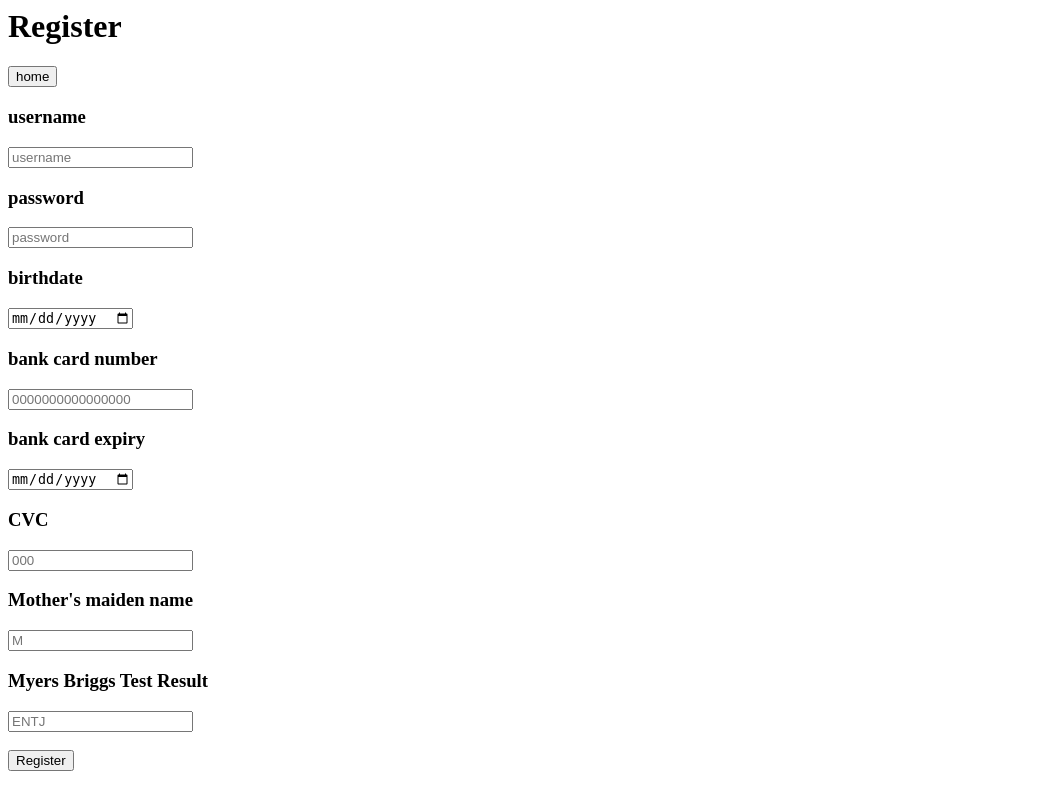
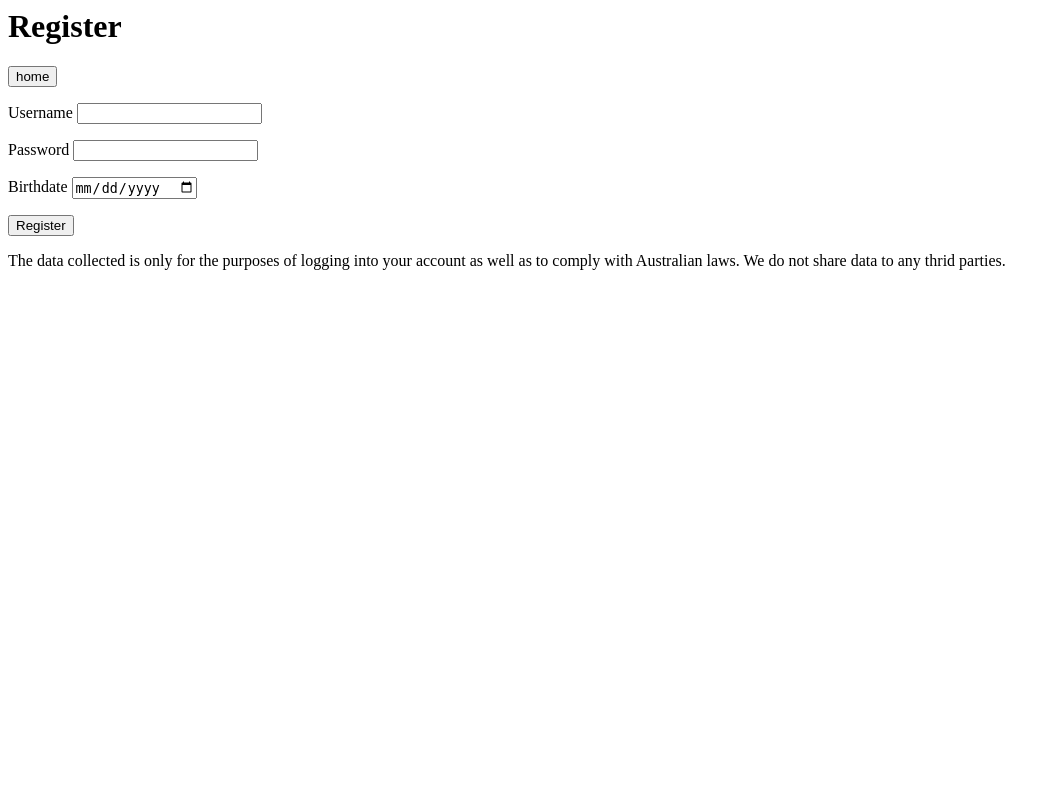
Before and after one commit to MissMcDermott/12SOE-Security-Website, a Flask app: page /register in a window 1280 px wide. Shown: the whole page, without its empty margins (0-1060 px from the left). Run offline with Flask 3, Linux system fonts and the light colour scheme; parts of the project's set-up code (start-up, migrations or seed data) failed here and were passed over.

Commit message:
Many additions
Route used as an API along with a test file, admin authorisation, exception management

```diff
--- a/Insecure Site/App.py
+++ b/Insecure Site/App.py
@@ -1,9 +1,18 @@
-from flask import Flask, render_template, request, redirect, url_for
+from flask import Flask, render_template, request, redirect, url_for, abort, session
 from flask_login import LoginManager, UserMixin, login_user, logout_user, login_required, current_user
 import sqlite3
+from functools import wraps
+from werkzeug.security import generate_password_hash, check_password_hash
+import werkzeug.exceptions
+from flask_wtf import FlaskForm
+from wtforms import StringField, PasswordField, DateField, SubmitField
+from wtforms.validators import InputRequired, Length, DateRange
+import json
+from flask_httpauth import HTTPBasicAuth
 
 app = Flask(__name__)
 app.config['SECRET_KEY'] = 'very_secret'
+auth = HTTPBasicAuth()
 
 loginManager = LoginManager()
 loginManager.init_app(app)
@@ -17,12 +26,7 @@ connect.execute('''
     username TEXT NOT NULL,
     password TEXT NOT NULL,
     admin BINARY NOT NULL,
-    birthDate DATE,
-    cardNum TEXT,
-    expiry DATE,
-    cvc INTEGER,
-    maiden TEXT,
-    mbti TEXT
+    birthDate DATE
     )
     ''')
 
@@ -37,18 +41,62 @@ connect.execute('''
 #connect.execute(''' DROP TABLE USERS''')
 
 class User(UserMixin):
-     def __init__(self, id, username, password):
+     def __init__(self, id, username, password, admin=0):
           self.id = id
           self.username = username
           self.password = password
+          self.admin = admin
+
+class RegisterForm(FlaskForm):
+    username = StringField("Username", validators = [InputRequired("Username required"), Length(min=5, max=25, message= "Username must be between 5 and 25 characters")])
+    password = PasswordField("Password", validators=[InputRequired("Password required"), Length(min=10, max=128, message = "Password must be at least 10 characters and shorter than 128 characters")])
+    birthDate = DateField("Birthdate", validators=[InputRequired("birthdate required"), DateRange(max=(2016,1,1), message = "You must be older to register")])
+    submit = SubmitField("Register")
 
 @loginManager.user_loader
 def loadUser(id):
     with sqlite3.connect("database.db") as conn:
         user = conn.execute('SELECT * FROM USERS WHERE id = ?', (id,)).fetchone()
         if user:
-             return User(user[0], user[1], user[2])
+             return User(user[0], user[1], user[2], user[3])
         return None
+
+@auth.verify_password
+def verify_password(username, password):
+     with sqlite3.connect("database.db") as conn:
+            cursor = conn.cursor()
+
+            cursor.execute("SELECT * FROM USERS WHERE username = ? LIMIT 1", (username,))
+            userRow = cursor.fetchone()
+
+            if not userRow is None and check_password_hash(userRow[2], password):
+                return username
+
+def admin_required(f):
+    @wraps(f)
+    def decorated_function(*args, **kwargs):
+        if not current_user.is_authenticated or not current_user.admin:
+            abort(403)
+        return f(*args, **kwargs)
+    return decorated_function
+
+
+#error handlers
+@app.errorhandler(werkzeug.exceptions.BadRequest)
+def handleBadRequest(e):
+    return "Bad request!", 400
+
+
+
+@app.errorhandler(werkzeug.exceptions.Forbidden)
+def handleBadRequest(e):
+    return "You are fobidden from accessing this page", 403
+
+
+
+@app.errorhandler(werkzeug.exceptions.NotFound)
+def handleNotFound(e):
+    return render_template("notFound.html"), 404
 
 #home page
 @app.route('/')
@@ -61,51 +109,46 @@ def login():
     if request.method == "POST":
         username = request.form.get("username")
         password = request.form.get("password")
+        try:
+            with sqlite3.connect("database.db") as conn:
+                cursor = conn.cursor()
 
-        with sqlite3.connect("database.db") as conn:
-            cursor = conn.cursor()
+                cursor.execute("SELECT * FROM USERS WHERE username = ? LIMIT 1", (username,))
+                userRow = cursor.fetchone()
 
-            cursor.execute("SELECT * FROM USERS WHERE username = ? LIMIT 1", (username,))
-            userRow = cursor.fetchone()
+                if userRow is None or not check_password_hash(userRow[2], password):
+                    return render_template('login.html', error= "invalid username or password")
 
-            if userRow is None:
-                return render_template('login.html', error= "invalid username")
+                user = User(userRow[0], userRow[1], userRow[2], userRow[3])
+                login_user(user)
 
-            if userRow[2] != password:
-                return render_template('login.html', error= "incorrect password")
-
-
-            user = User(userRow[0], userRow[1], userRow[2])
-            login_user(user)
-
-            return redirect("/content")
-
+                return redirect("/content")
+        except:
+            print("Something went wrong in login")
     return render_template('login.html')
 
 #register page
 @app.route('/register', methods = ['GET', 'POST'])
 def register():
+    form = RegisterForm()
     if request.method == "POST":
-        username = request.form.get("username")
-        password = request.form.get("password")
-        birthdate = request.form.get("birthdate")
-        cardNum = request.form.get("cardNum")
-        expiry = request.form.get("expiry")
-        cvc = request.form.get("cvc")
-        maiden = request.form.get("maiden")
-        mbti = request.form.get("mbti")
+        if form.validate_on_submit:
+            username = form.username.data
+            password = form.password.data
+            birthdate = form.birthDate.data
 
-        with sqlite3.connect('database.db') as conn:
-            cursor = conn.cursor()
-            cursor.execute("SELECT 1 FROM users WHERE username = ? LIMIT 1", (username,))
 
-            if cursor.fetchone() is not None:
-                return render_template('register.html', error="Username already taken")
-            cursor.execute("INSERT INTO USERS (username, password, admin, birthdate, cardNum, expiry, cvc, maiden, mbti) VALUES (?,?,false,?,?,?,?,?,?)", (username, password, birthdate, cardNum, expiry, cvc, maiden, mbti))
-            conn.commit()
+            with sqlite3.connect('database.db') as conn:
+                cursor = conn.cursor()
+                cursor.execute("SELECT 1 FROM users WHERE username = ? LIMIT 1", (username,))
 
-            return redirect("/login")
-    return render_template('register.html')
+                if cursor.fetchone() is not None:
+                    return render_template('register.html', error="Username already taken")
+                cursor.execute("INSERT INTO USERS (username, password, admin, birthdate) VALUES (?,?,false,?)", (username, generate_password_hash(password), birthdate))
+                conn.commit()
+
+                return redirect("/login")
+    return render_template('register.html', form=form)
 
 #content page
 @app.route('/content', methods = ['GET', 'POST'])
@@ -126,14 +169,26 @@ def content():
     data = cursor.fetchall()
     print(data)
     connect.close()
-    return render_template('content.html', username = current_user.username, data=data)
+    return render_template('content.html', admin = current_user.admin, username = current_user.username, data=data)
+
+
+
+
+@app.route('/admin')
+@admin_required
+def admin():
+    render_template('admin.html')
+
+
 
 @app.route('/delete/<int:id>', methods=['POST'])
 def delete(id):
-     with sqlite3.connect("database.db") as conn:
-                 conn.execute('DELETE FROM POSTS WHERE id = ?', (id,))
-                 conn.commit()
-                 return redirect(url_for("content"))
+    if current_user.admin:
+        with sqlite3.connect("database.db") as conn:
+                    conn.execute('DELETE FROM POSTS WHERE id = ?', (id,))
+                    conn.commit()
+
+    return redirect(url_for("content"))
 
 
 @app.route('/logout')
@@ -142,6 +197,16 @@ def logout():
     logout_user()
     return redirect('/login')
 
+@app.route('/retrieve', methods=['GET'])
+@auth.login_required
+def retrievePosts():
+    with sqlite3.connect("database.db") as conn:
+        conn.row_factory = sqlite3.Row
+        cursor = conn.cursor()
+        data = cursor.execute("SELECT * FROM POSTS").fetchall()
+        conn.commit()
+        return json.dumps( [dict(ix) for ix in data] )
+
 
 if __name__ == '__main__':
     app.run(debug= False)
--- /dev/null
+++ b/Insecure Site/Templates/admin.html
@@ -0,0 +1,4 @@
+<h2>Welcome to the admin page</h2>
+<form action="/">
+    <button>home</button>
+</form>
--- /dev/null
+++ b/Insecure Site/Templates/notFound.html
@@ -0,0 +1,6 @@
+
+<h1>Page not found!</h1>
+
+<form action="/">
+    <button>home</button>
+</form>
--- a/Insecure Site/Templates/register.html
+++ b/Insecure Site/Templates/register.html
@@ -7,22 +7,10 @@
 {% endif %}
 
 <form method="post">
-    <h3>username</h3>
-    <input name="username" id="username" placeholder="username" required>
-    <h3>password</h3>
-    <input name="password" id="password" placeholder="password" type="password" required>
-    <h3>birthdate</h3>
-    <input name="birthdate" id="birthdate" type="date">
-    <h3>bank card number</h3>
-    <input name="cardNum" id="cardNum" placeholder="0000000000000000">
-    <h3>bank card expiry</h3>
-    <input name="expiry" id="expiry" type="date">
-    <h3>CVC</h3>
-    <input name="cvc" id="cvc" placeholder="000">
-    <h3>Mother's maiden name</h3>
-    <input name="maiden" id="maiden" placeholder="M">
-    <h3>Myers Briggs Test Result</h3>
-    <input name="mbti" id="mbti" placeholder="ENTJ">
-    <h3></h3>
-    <input type="submit" value="Register">
+    <p>{{form.username.label}} {{form.username()}}</p>
+    <p>{{form.password.label}} {{form.password()}}</p>
+    <p>{{form.birthDate.label}} {{form.birthDate()}}</p>
+    <p>{{form.submit()}}</p>
 </form>
+
+<p>The data collected is only for the purposes of logging into your account as well as to comply with Australian laws. We do not share data to any thrid parties.</p>
```
Also changed, not shown: Insecure Site/APITest.py (added, +8 -0 lines), Insecure Site/Templates/content.html (+9 -3 lines), Insecure Site/database.db.
